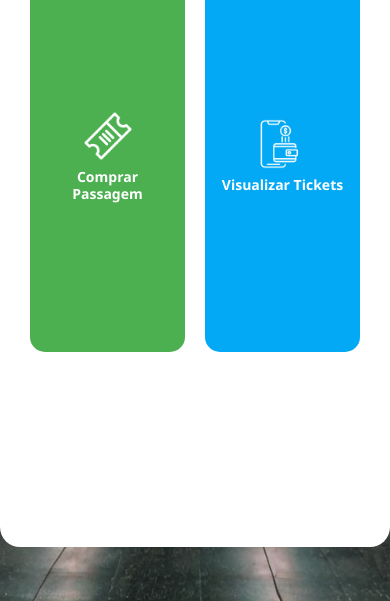
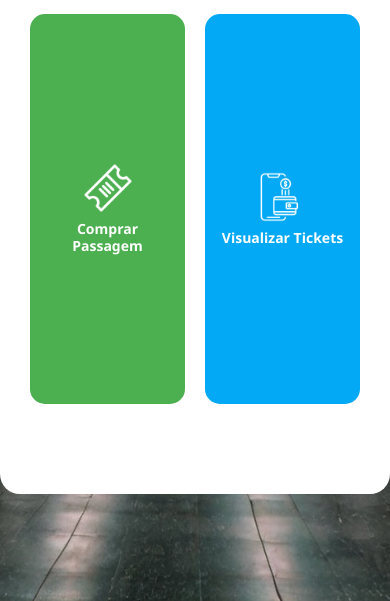
Before and after one commit to Gmartins2212/Totem_MetroDFPass, a plain HTML site: page index.html in a window 390 px wide. Shown: the part 243-844 px from the top of the page. Drawn offline with Linux system fonts and the light colour scheme.

Commit message:
v1.2 (Atualização de responsividade para mobile)

```diff
--- a/style.css
+++ b/style.css
@@ -18,7 +18,8 @@ body {
   border-radius: 20px;
   box-shadow: 0 0 20px rgba(0,0,0,0.15);
   width: 420px;
-  height: 80vh;
+  min-height: 60vh;
+  max-height: 90vh;
   text-align: center;
   display: flex;
   flex-direction: column;
@@ -285,3 +286,13 @@ h1 {
     font-size: 18px;
   }
 }
+
+@media (max-width: 600px) {
+  .totem {
+    width: 98vw;
+    min-height: 0;
+    max-height: none;
+    height: auto;
+    padding-bottom: 120px; /* espaço extra para o teclado virtual */
+  }
+}
```
